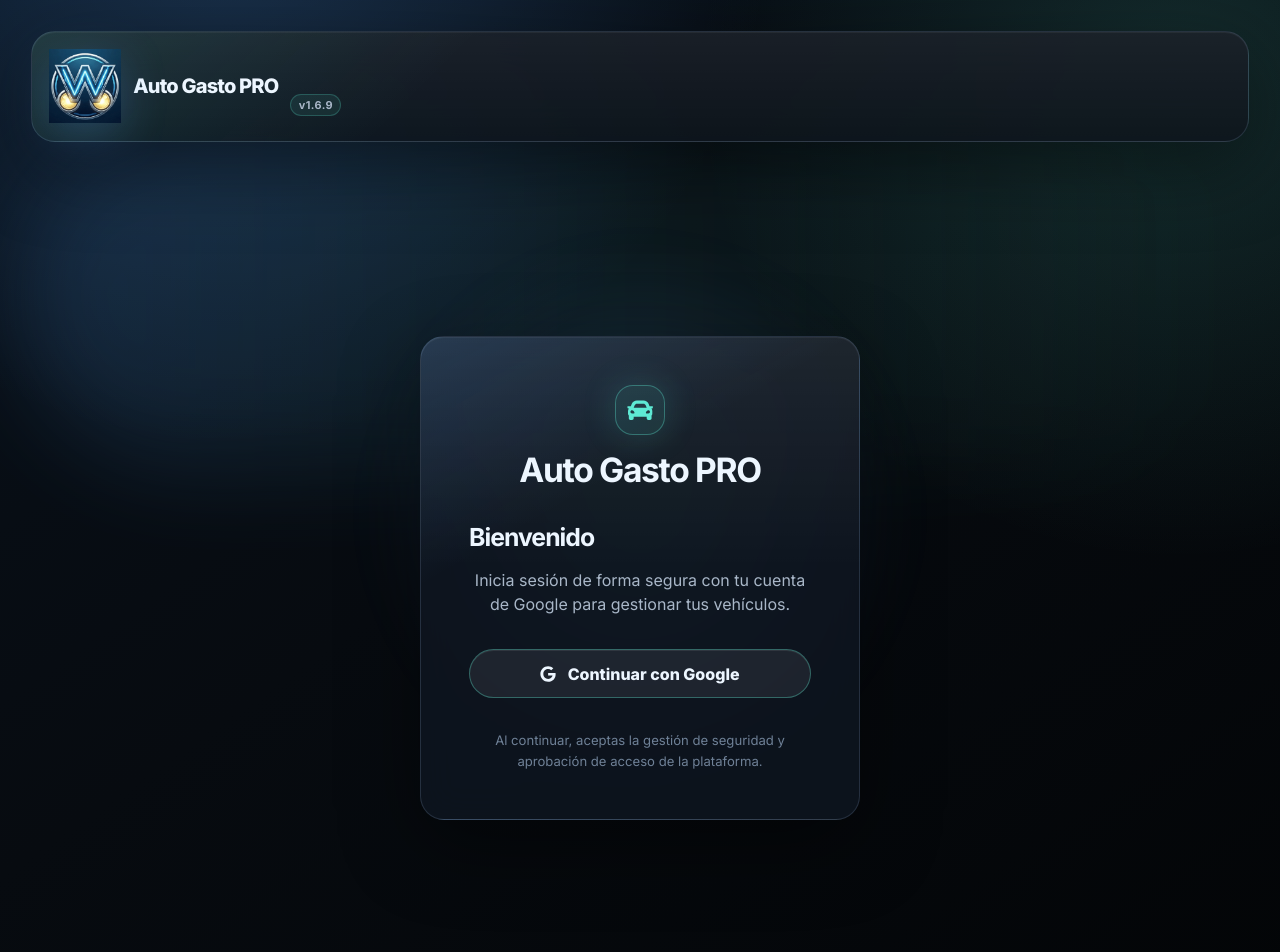
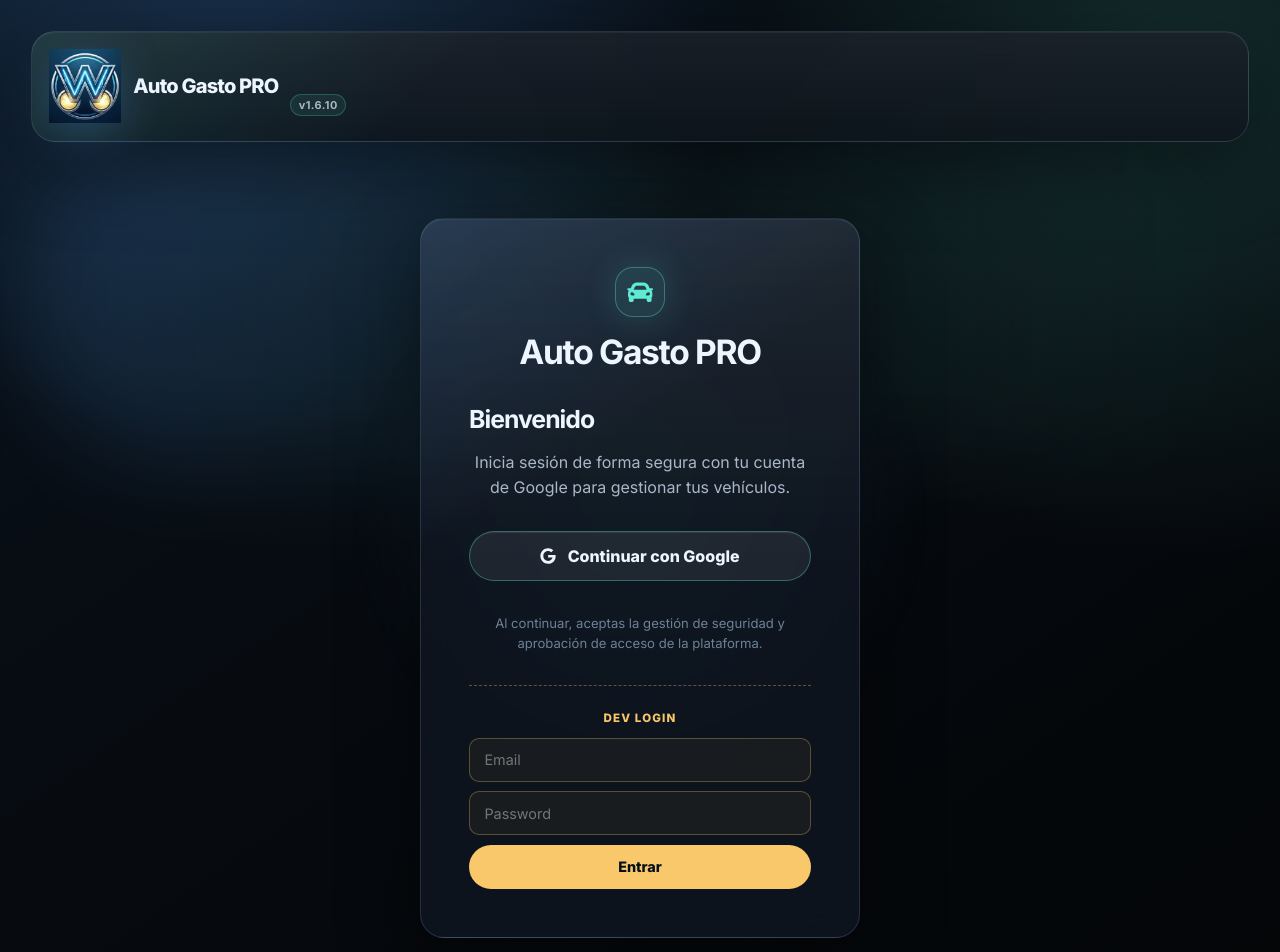
Before and after one commit to wally720/autocontrolapp, a React (Vite) app: page /#/login in a window 1280 px wide. Shown: the top 952 px of the page. Built offline with nearby package versions, Linux system fonts and the light colour scheme; no server answers.

Commit message:
feat(auth): add dev email login

```diff
--- a/package.json
+++ b/package.json
@@ -1,7 +1,7 @@
 {
   "name": "autogasto-pro",
   "private": true,
-  "version": "1.6.9",
+  "version": "1.6.10",
   "homepage": "https://wally720.github.io/autocontrolapp",
   "type": "module",
   "scripts": {
--- a/src/components/Auth/Auth.css
+++ b/src/components/Auth/Auth.css
@@ -195,6 +195,60 @@
   text-decoration: underline;
 }
 
+.dev-login {
+  margin-top: 2rem;
+  padding-top: 1.5rem;
+  border-top: 1px dashed rgba(248, 200, 107, 0.35);
+  display: flex;
+  flex-direction: column;
+  gap: 0.6rem;
+}
+
+.dev-login__label {
+  margin: 0 !important;
+  color: var(--color-warning) !important;
+  font-size: 0.72rem !important;
+  font-weight: 800;
+  letter-spacing: 0.1em;
+  text-transform: uppercase;
+}
+
+.dev-login__input {
+  width: 100%;
+  min-height: var(--touch-target);
+  padding: 0.7rem 0.9rem;
+  color: var(--color-text);
+  border: 1px solid rgba(248, 200, 107, 0.3);
+  border-radius: var(--radius-sm);
+  background: rgba(248, 200, 107, 0.05);
+  font-size: 0.9rem;
+  box-sizing: border-box;
+}
+
+.dev-login__input:focus {
+  outline: none;
+  border-color: var(--color-warning);
+}
+
+.dev-login__button {
+  width: 100%;
+  min-height: var(--touch-target);
+  padding: 0.7rem 1rem;
+  color: #061018;
+  border: none;
+  border-radius: var(--radius-pill);
+  background: var(--color-warning);
+  font-size: 0.9rem;
+  font-weight: 800;
+  cursor: pointer;
+  transition: opacity 0.2s ease;
+}
+
+.dev-login__button:disabled {
+  cursor: not-allowed;
+  opacity: 0.6;
+}
+
 @media (max-width: 480px) {
   .auth-container {
     align-items: stretch;
--- a/src/components/Auth/Login.jsx
+++ b/src/components/Auth/Login.jsx
@@ -7,8 +7,10 @@ import { useNotification } from '../../context/NotificationContext';
 import './Auth.css';
 
 const Login = () => {
-    const { loginWithGoogle } = useAuth();
+    const { loginWithGoogle, loginWithEmail } = useAuth();
     const [loading, setLoading] = useState(false);
+    const [devEmail, setDevEmail] = useState('');
+    const [devPassword, setDevPassword] = useState('');
     const { showNotification } = useNotification();
     const navigate = useNavigate();
 
@@ -20,6 +22,20 @@ const Login = () => {
         } catch (err) {
             console.error(err);
             showNotification('Error al iniciar sesión con Google. Intentá de nuevo.', 'error');
+        } finally {
+            setLoading(false);
+        }
+    };
+
+    const handleDevSignIn = async (e) => {
+        e.preventDefault();
+        setLoading(true);
+        try {
+            await loginWithEmail(devEmail, devPassword);
+            navigate('/');
+        } catch (err) {
+            console.error(err);
+            showNotification('Error al iniciar sesión. Verificá las credenciales.', 'error');
         } finally {
             setLoading(false);
         }
@@ -49,6 +65,31 @@ const Login = () => {
                 <p className="auth-footnote">
                     Al continuar, aceptas la gestión de seguridad y aprobación de acceso de la plataforma.
                 </p>
+
+                {import.meta.env.DEV && (
+                    <form onSubmit={handleDevSignIn} className="dev-login">
+                        <p className="dev-login__label">DEV LOGIN</p>
+                        <input
+                            type="email"
+                            placeholder="Email"
+                            value={devEmail}
+                            onChange={(e) => setDevEmail(e.target.value)}
+                            className="dev-login__input"
+                            required
+                        />
+                        <input
+                            type="password"
+                            placeholder="Password"
+                            value={devPassword}
+                            onChange={(e) => setDevPassword(e.target.value)}
+                            className="dev-login__input"
+                            required
+                        />
+                        <button type="submit" className="dev-login__button" disabled={loading}>
+                            {loading ? 'Cargando...' : 'Entrar'}
+                        </button>
+                    </form>
+                )}
             </div>
         </div>
     );
--- a/src/components/Auth/ProtectedRoute.jsx
+++ b/src/components/Auth/ProtectedRoute.jsx
@@ -12,7 +12,10 @@ const ProtectedRoute = ({ allowedRoles, allowedStatuses }) => {
         return <Navigate to="/login" replace />;
     }
 
-    if (userProfile) {
+    if (!userProfile) {
+        return <Navigate to="/pending-access" replace />;
+    }
+
     if (allowedStatuses && !allowedStatuses.includes(userProfile.status)) {
         if (userProfile.status === 'pending') {
             return <Navigate to="/pending-access" replace />;
@@ -23,7 +26,6 @@ const ProtectedRoute = ({ allowedRoles, allowedStatuses }) => {
     if (allowedRoles && !allowedRoles.includes(userProfile.role)) {
         return <Navigate to="/" replace />;
     }
-    }
 
     return <Outlet />;
 };
--- a/src/context/AuthContext.jsx
+++ b/src/context/AuthContext.jsx
@@ -12,6 +12,27 @@ export const AuthProvider = ({ children }) => {
     const [currentUser, setCurrentUser] = useState(null);
     const [userProfile, setUserProfile] = useState(null);
     const [loading, setLoading] = useState(true);
+
+    const loginWithEmail = async (email, password) => {
+        if (!import.meta.env.DEV) {
+            throw new Error('Email login is only available in development.');
+        }
+
+        const { signInWithEmailAndPassword } = await import('firebase/auth');
+        const result = await signInWithEmailAndPassword(auth, email, password);
+        const user = result.user;
+        const userDocRef = doc(firestore, 'users', user.uid);
+        const userDoc = await getDoc(userDocRef);
+        if (!userDoc.exists()) {
+            await setDoc(userDocRef, {
+                email: user.email,
+                status: 'pending',
+                role: 'user',
+                vehicles: [],
+                createdAt: new Date().toISOString()
+            });
+        }
+    };
 
     const loginWithGoogle = async () => {
         try {
@@ -65,6 +86,7 @@ export const AuthProvider = ({ children }) => {
         currentUser,
         userProfile,
         loginWithGoogle,
+        ...(import.meta.env.DEV ? { loginWithEmail } : {}),
         loading
     };
 
--- a/src/utils/constants.js
+++ b/src/utils/constants.js
@@ -40,4 +40,4 @@ export const CATEGORY_LIST = [
 // Constantes de límites de la aplicación
 export const MAX_VEHICLES_PER_USER = 2;
 export const MAX_VEHICLES_ERROR_MSG = "Solo puedes tener un máximo de 2 placas.";
-export const APP_VERSION = '1.6.9';
+export const APP_VERSION = '1.6.10';
```
Also changed, not shown: 1 other file (tests, documents, lock files or other folders). Lines whose indentation alone changed are shown as unchanged.
